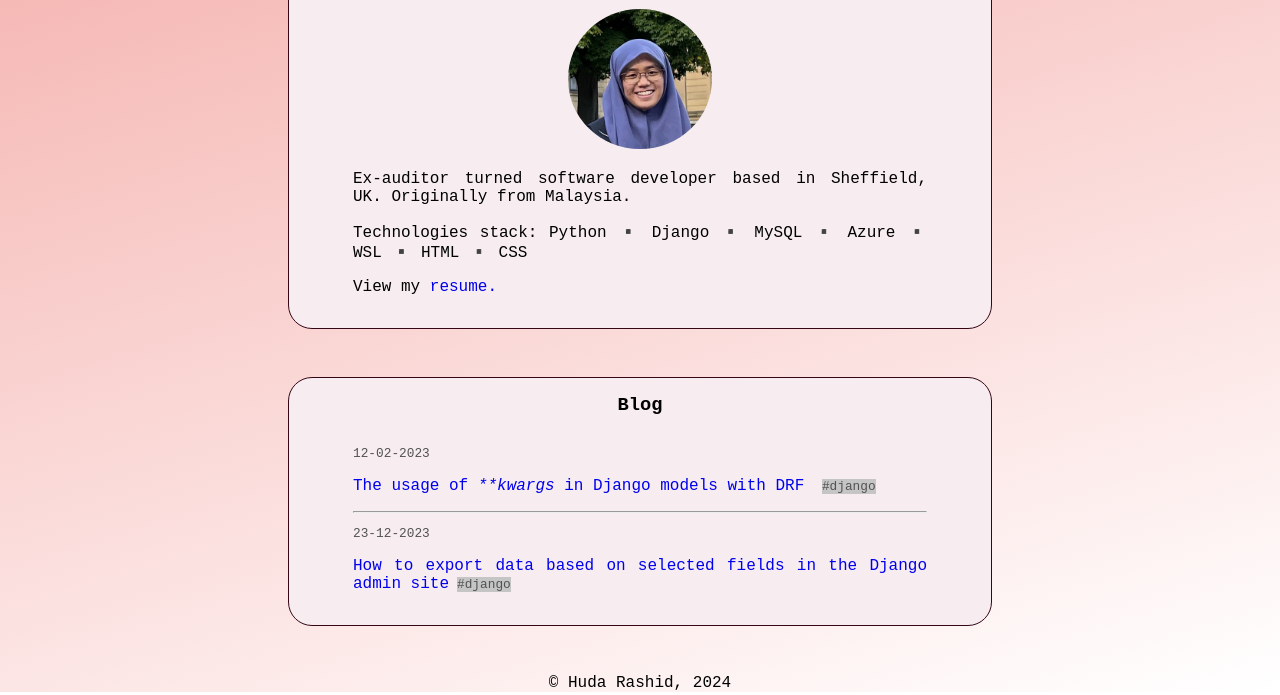
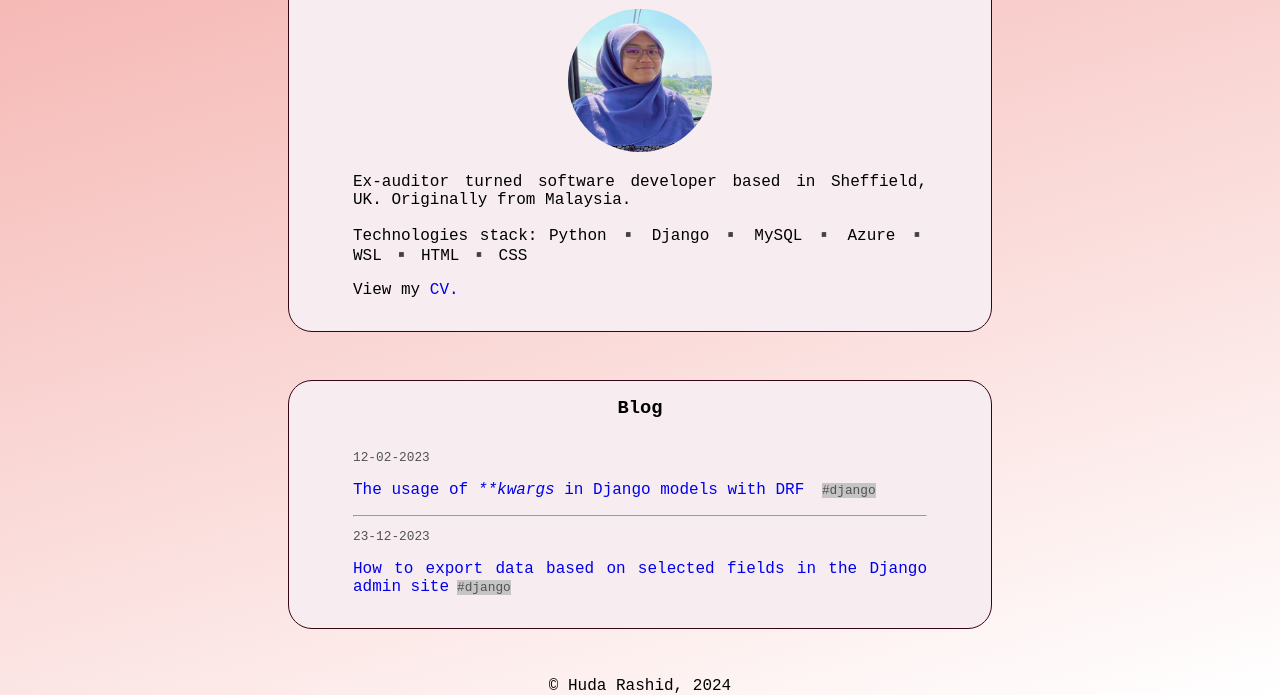
Before and after one commit to hudarashid/portfolio, a plain HTML site: page index.html in a window 1280 px wide. Shown: the part 154-849 px from the top of the page. Drawn offline with Linux system fonts and the light colour scheme; a web font is replaced by a local one.

Commit message:
update CV and photo

```diff
--- a/index.html
+++ b/index.html
@@ -63,12 +63,12 @@
                 </a>
             </div>
 
-            <img src="./img/photo.jpg" alt="Huda's Photo" class="profile-photo">
+            <img src="./img/photo.png" alt="Huda's Photo" class="profile-photo">
             <p>Ex-auditor turned software developer based in Sheffield, UK. Originally from Malaysia.</p>
 
             <p>Technologies stack: Python ▪️ Django ▪️ MySQL ▪️ Azure ▪️ WSL ▪️ HTML ▪️ CSS</p>
 
-            <p>View my <a href="./resume.html">resume.</a></p>
+            <p>View my <a href="./CV.pdf">CV.</a></p>
         </div>
 
         <!-- <div class="container">
```
Also changed, not shown: img/photo.png (added), 1 other file.
